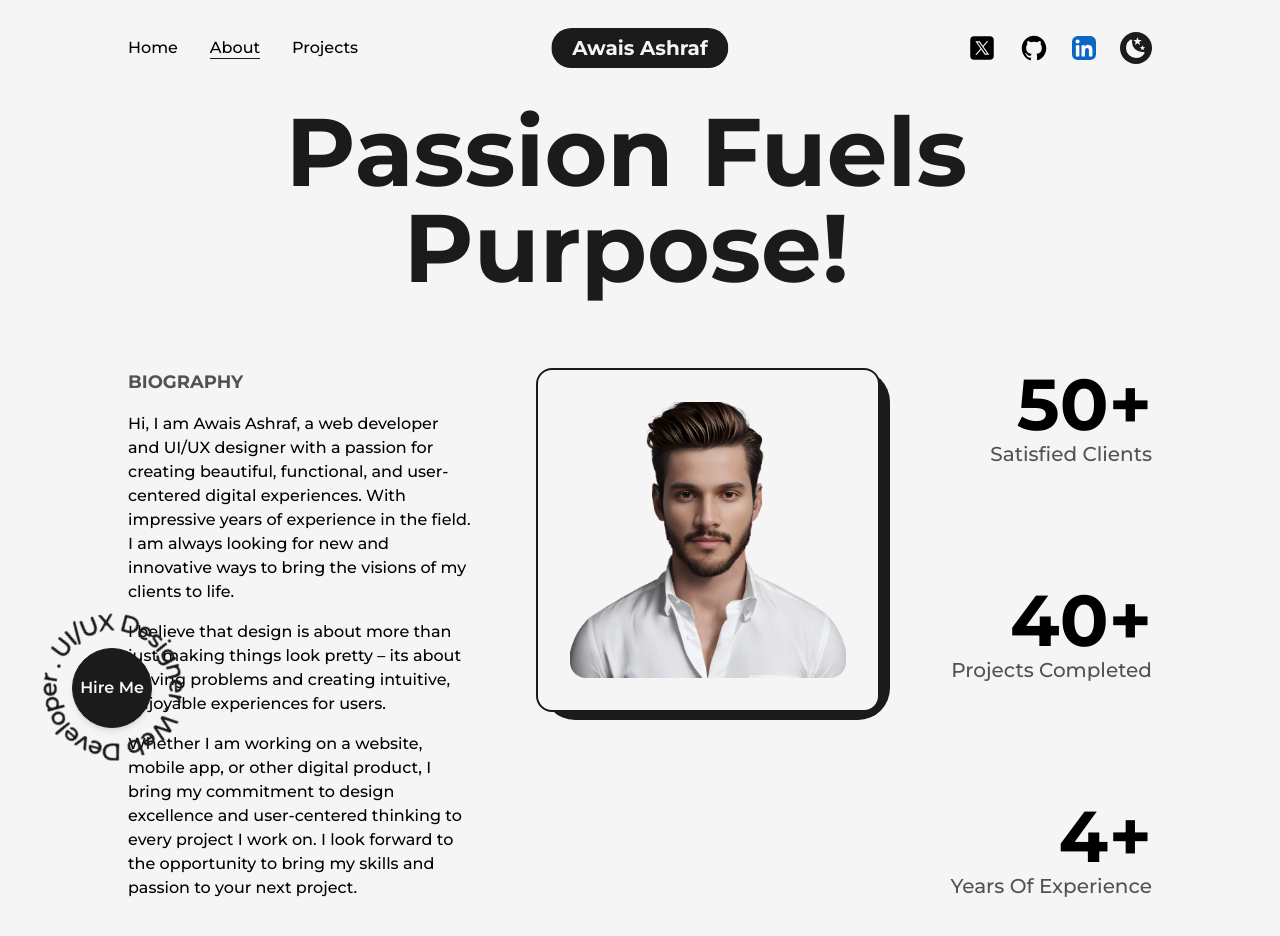
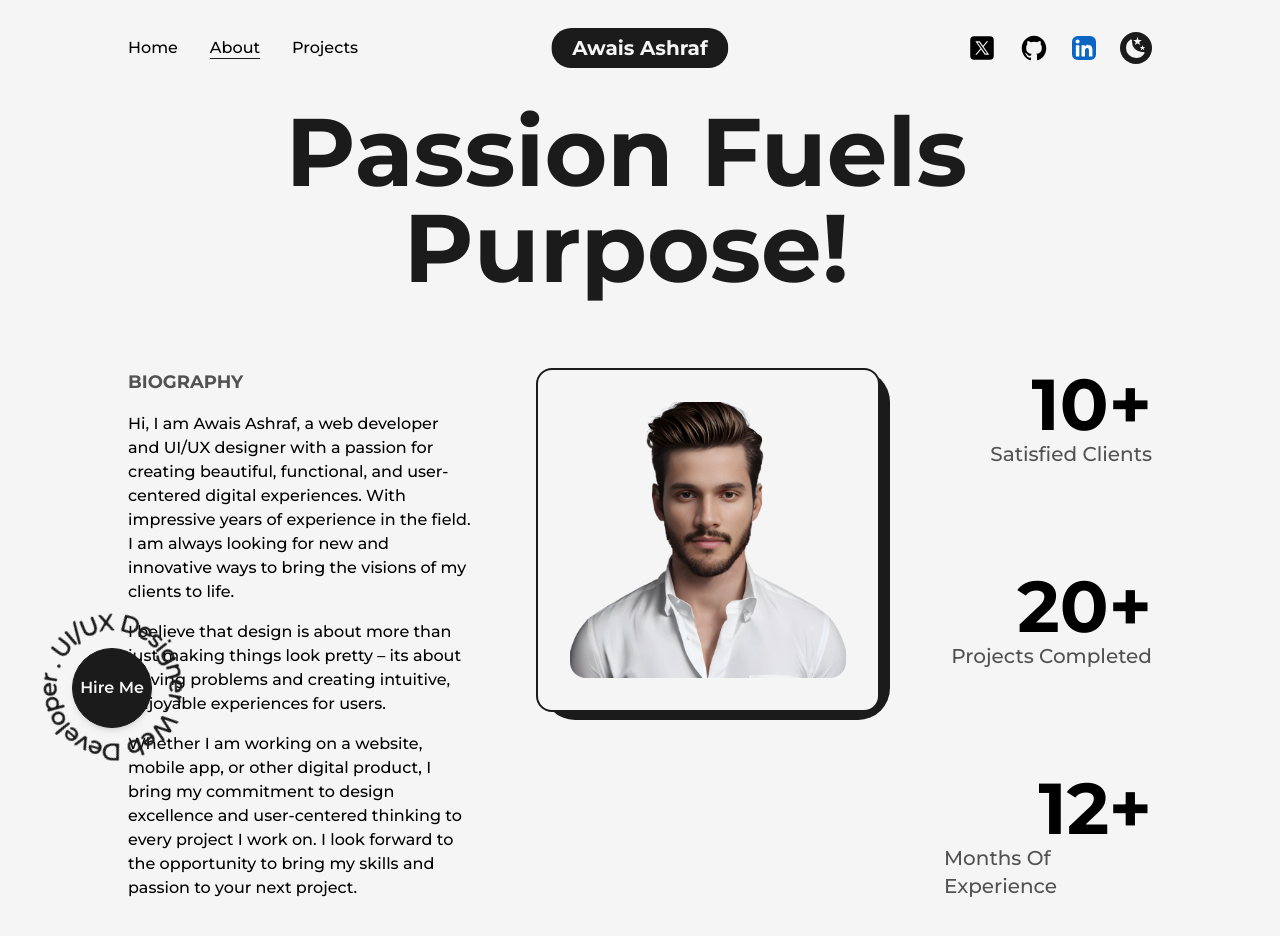
Before and after one commit to awais-cheema/Portfolio, a Next.js app: page /about in a window 1280 px wide. Shown: the top 936 px of the page. Built offline with nearby package versions, Linux system fonts and the light colour scheme.

Commit message:
changed '+' numbers in about

```diff
--- a/src/pages/about.js
+++ b/src/pages/about.js
@@ -98,7 +98,7 @@ const about = () => {
             <div className="col-span-2 flex flex-col items-end justify-between xl:col-span-8 xl:flex-row xl:items-center md:order-3">
               <div className="flex flex-col items-end justify-center xl:!items-center ">
                 <span className="inline-block text-7xl font-bold md:text-6xl sm:text-5xl xs:text-4xl">
-                    <AnimatedNumbers value={50} />+
+                    <AnimatedNumbers value={10} />+
                 </span>
                 <h2 className="text-xl font-medium capitalize text-dark/75 dark:text-light xl:text-center md:text-lg sm:text-base xs:text-sm">
                   Satisfied clients
@@ -106,7 +106,7 @@ const about = () => {
               </div>
               <div className="flex flex-col items-end justify-center xl:!items-center ">
                 <span className="inline-block text-7xl font-bold md:text-6xl sm:text-5xl xs:text-4xl">
-                <AnimatedNumbers value={40} />+
+                <AnimatedNumbers value={20} />+
                 </span>
                 <h2 className="text-xl font-medium capitalize text-dark/75 dark:text-light xl:text-center md:text-lg sm:text-base xs:text-sm">
                   Projects Completed
@@ -114,10 +114,10 @@ const about = () => {
               </div>
               <div className="flex flex-col items-end justify-center xl:!items-center ">
                 <span className="inline-block text-7xl font-bold md:text-6xl sm:text-5xl xs:text-4xl">
-                <AnimatedNumbers value={4} />+
+                <AnimatedNumbers value={12} />+
                 </span>
                 <h2 className="text-xl font-medium capitalize text-dark/75 dark:text-light xl:text-center md:text-lg sm:text-base xs:text-sm">
-                  Years of Experience
+                  Months of Experience
                 </h2>
               </div>
             </div>
```
